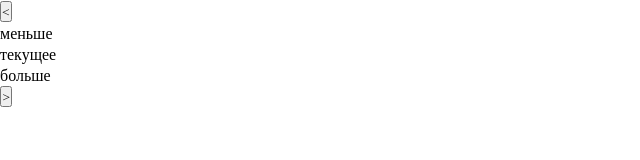
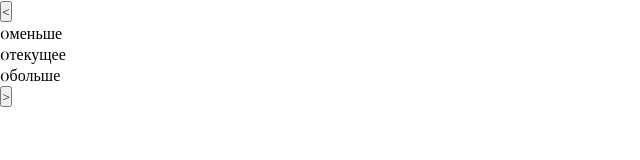
Before and after one commit to ilya5006/numberGuessing, a plain HTML site: page index.html in a window 1280 px wide. Shown: the full height of the page, 0-640 px from the left. Drawn offline with nearby package versions, Linux system fonts and the light colour scheme.

Commit message:
Added default values
They

```diff
--- a/index.html
+++ b/index.html
@@ -11,9 +11,9 @@
 <body>
     <div id="wrapper">
         <button id="button_less"><</button>
-        <p id="number_less"><span id="less_value"></span>меньше</p>
-        <p id="number_current"><span id="current_value"></span>текущее</p>
-        <p id="number_more"><span id="more_value"></span>больше</p>
+        <p id="number_less"><span id="less_value">0</span>меньше</p>
+        <p id="number_current"><span id="current_value">0</span>текущее</p>
+        <p id="number_more"><span id="more_value">0</span>больше</p>
         <button id="button_more">></button>
     </div>
 
```
